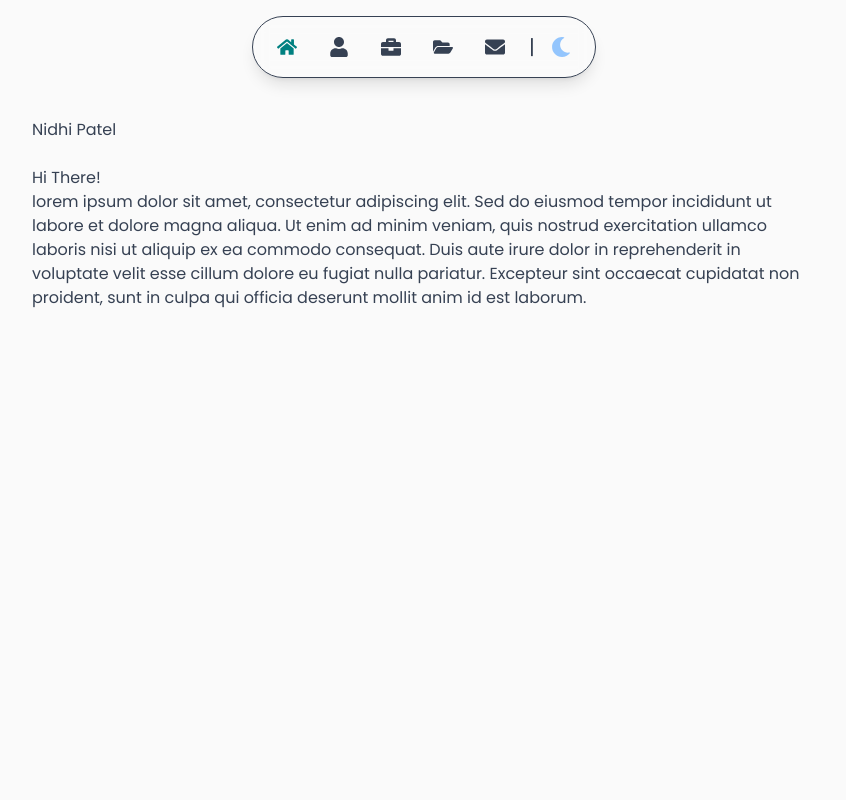
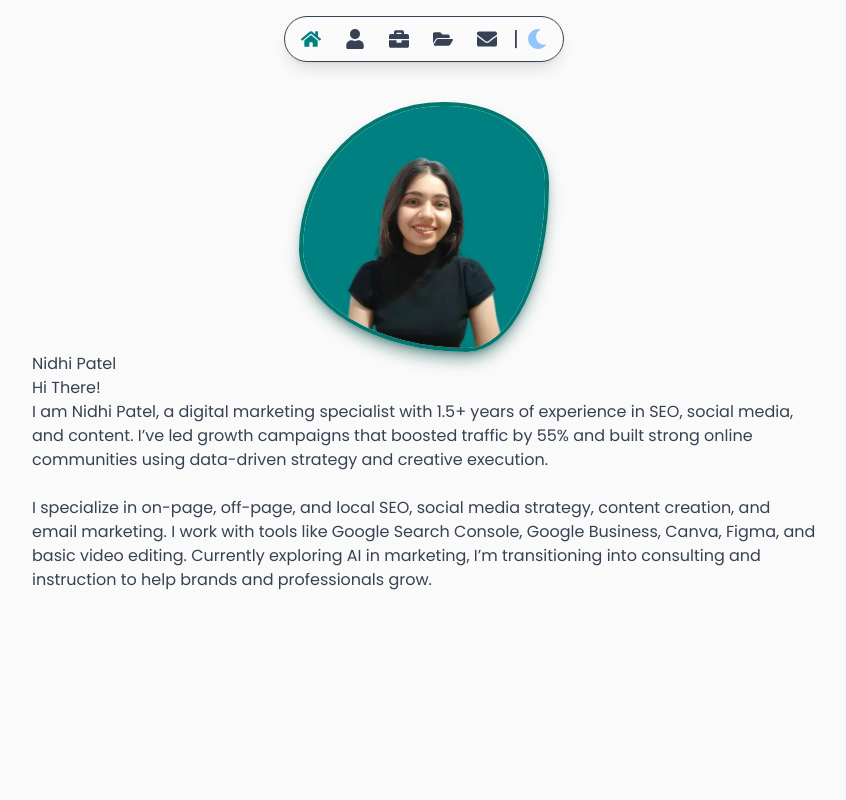
Before and after one commit to R-o-n-a-k/nidhi, a Next.js app: page / in a window 1280 px wide. Shown: the top 800 px of the page, without its empty margins (216-1062 px from the left). Built offline with nearby package versions, Linux system fonts and the light colour scheme.

Commit message:
feat: adding image in home section

```diff
--- a/app/_components/Navbar.jsx
+++ b/app/_components/Navbar.jsx
@@ -25,12 +25,12 @@ const Navbar = () => {
 
   return (
     <>
-      <nav className="sticky w-fit bg-transparent top-0 z-50 rounded-full mx-auto my-4 py-1 px-4 backdrop-blur-sm shadow-lg border">
-        <ul className="flex gap-3 md:gap-4 text-lg md:text-xl bg-transparent text-content">
+      <nav className="sticky w-fit bg-transparent top-0 z-50 rounded-full mx-auto my-4 px-2 backdrop-blur-sm shadow-lg border">
+        <ul className="flex gap-2 md:gap-2 text-lg md:text-xl bg-transparent text-content">
           {navData.map((item, index) => {
             const isActive = pathname === item.path;
             return (
-              <li key={index} className="w-full flex justify-center py-2">
+              <li key={index} className="w-full flex justify-center py-1">
                 <Link
                   href={item.path}
                   className={`w-full flex justify-center items-center px-2 py-2 hover:bg-primary-soft rounded-full transition-colors duration-300
--- a/app/globals.css
+++ b/app/globals.css
@@ -32,6 +32,7 @@
   --color-success: #10B981;
   --color-warning: #F59E0B;
   --color-danger: #EF4444;
+
 }
 
 @layer theme {
@@ -79,5 +80,25 @@ body {
   .section {
     @apply min-h-dvh p-4 md:p-6 mb-5;
   }
+}
+
+@layer utilities {
+  .animate-morph {
+    animation: morph 5s ease-in-out infinite;
+  }
+
+  @keyframes morph {
+    0% {
+      border-radius: 60% 40% 30% 70% / 60% 30% 70% 40%;
+    }
+
+    50% {
+      border-radius: 30% 60% 70% 40% / 50% 60% 30% 60%;
+    }
+
+    100% {
+      border-radius: 60% 40% 30% 70% / 60% 30% 70% 40%;
+    }
+  }
 
 }
--- a/app/page.js
+++ b/app/page.js
@@ -1,15 +1,29 @@
-import {introduction} from "./_components/Data"
+import {introduction,about} from "@/_components/Data.jsx";
+import Image from 'next/image'
 
 export default function Home() {
   return (
     <>
       <div className="section">
+      <div className="w-[200px] h-[200px] md:w-[250px] md:h-[250px] shadow-lg animate-morph mx-auto flex items-center justify-center overflow-hidden border-4 border-teal-700 dark:border-teal-800 shadow-teal-900/50 dark:shadow-teal-700/50 ">
+         <Image
+          src={introduction.image}
+          width={250}
+          height={250}
+          alt="Nidhi Patel"
+          className="w-full h-full object-cover"
+          priority
+          />
+          </div>
+
       <h1> {introduction.name}</h1>
+      <h2>Hi There!</h2>
+      <p>
+      {about.aboutFirstpara}
+      </p>
       <br/>
-      <h2>Hi There!</h2>
-
       <p>
-      lorem ipsum dolor sit amet, consectetur adipiscing elit. Sed do eiusmod tempor incididunt ut labore et dolore magna aliqua. Ut enim ad minim veniam, quis nostrud exercitation ullamco laboris nisi ut aliquip ex ea commodo consequat. Duis aute irure dolor in reprehenderit in voluptate velit esse cillum dolore eu fugiat nulla pariatur. Excepteur sint occaecat cupidatat non proident, sunt in culpa qui officia deserunt mollit anim id est laborum.
+      {about.aboutSecondpara}
       </p>
       </div>
     </>
```
